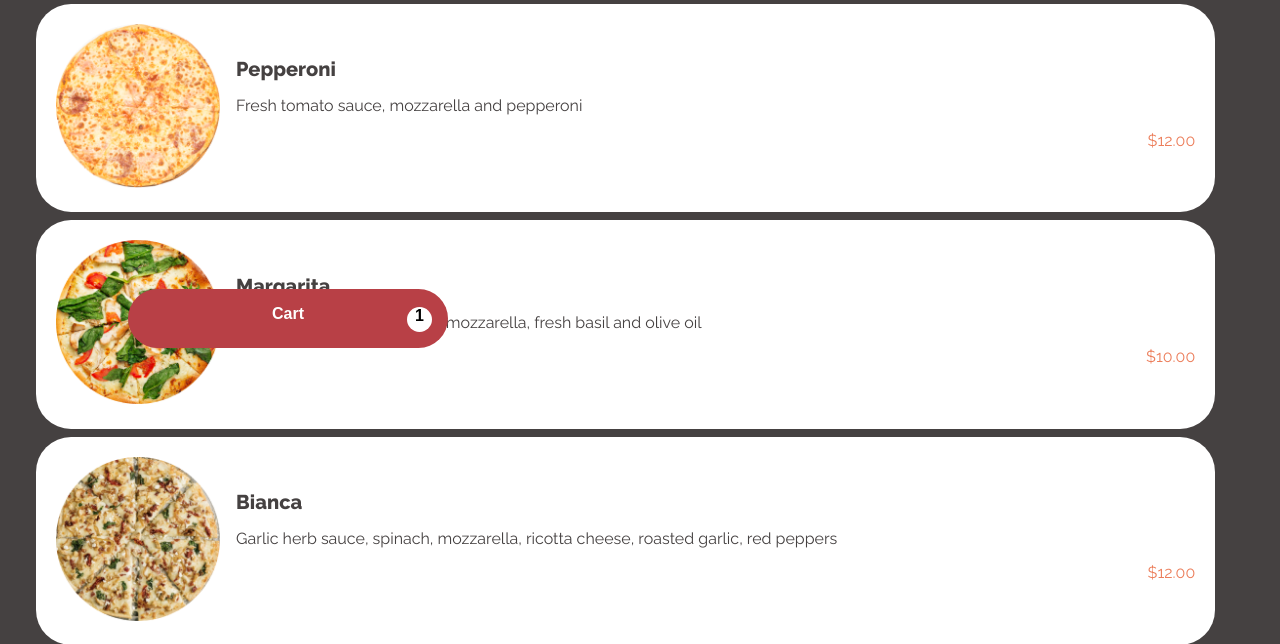
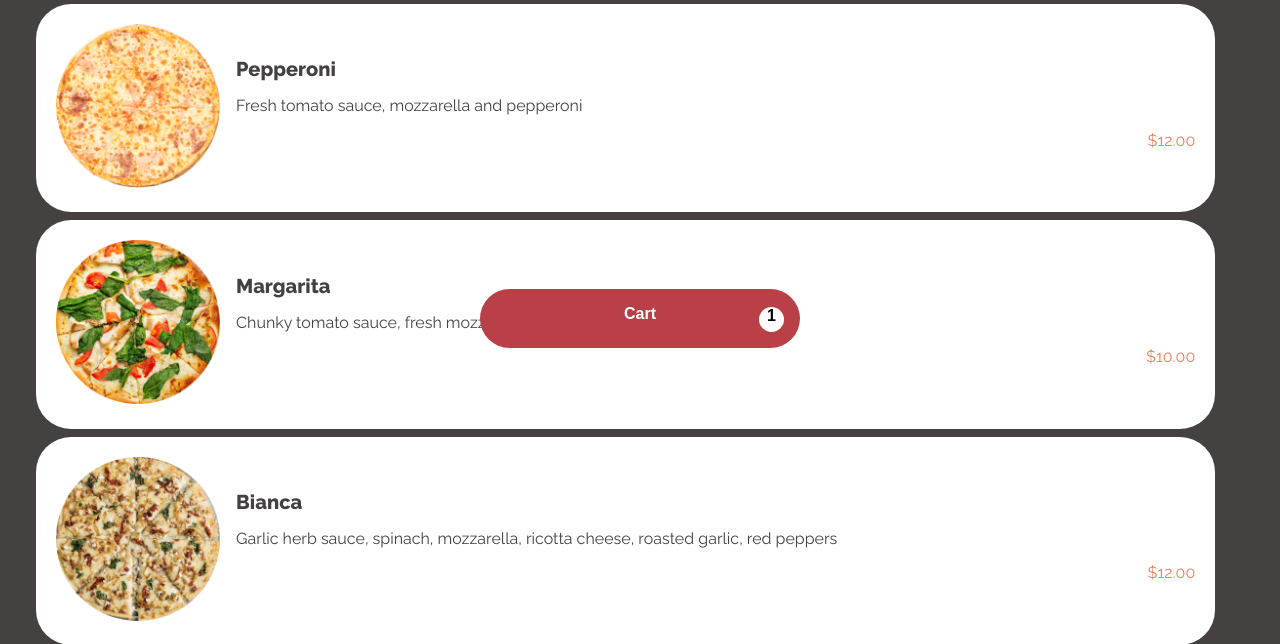
Before and after one commit to lingan233/idm216-redstone, a PHP site: page /menu-with-cart.php in a window 1280 px wide. Shown: the part 452-1096 px from the top of the page. Run offline with PHP 8.4, Linux system fonts and the light colour scheme.

Commit message:
centered cart button and shorten splash screen time

```diff
--- a/css/app.css
+++ b/css/app.css
@@ -141,7 +141,7 @@ h3 {
     text-decoration: none;
 }
 
-button {
+/* button {
     font-family: 'Raleway', sans-serif;
     background-color: #B84046;
     margin: .5rem;
@@ -153,7 +153,7 @@ button {
     width: 18rem;
     text-align: center;
     cursor: pointer;
-}
+} */
 
 .button {
     font-family: 'Raleway', sans-serif;
@@ -218,7 +218,10 @@ button {
 .cart-button {
     position: fixed;
     bottom: 0;
-    left: 10%;
+    right: 0;
+    left: 0;
+    margin-right: auto;
+    margin-left: auto;
 }
 
 .button div {
--- a/splash.php
+++ b/splash.php
@@ -11,7 +11,7 @@
     <script>
          setTimeout(function(){
             window.location.href = 'front.php';
-         }, 5000);
+         }, 3000);
       </script>
 </head>
 <body id="splash-page">
```
